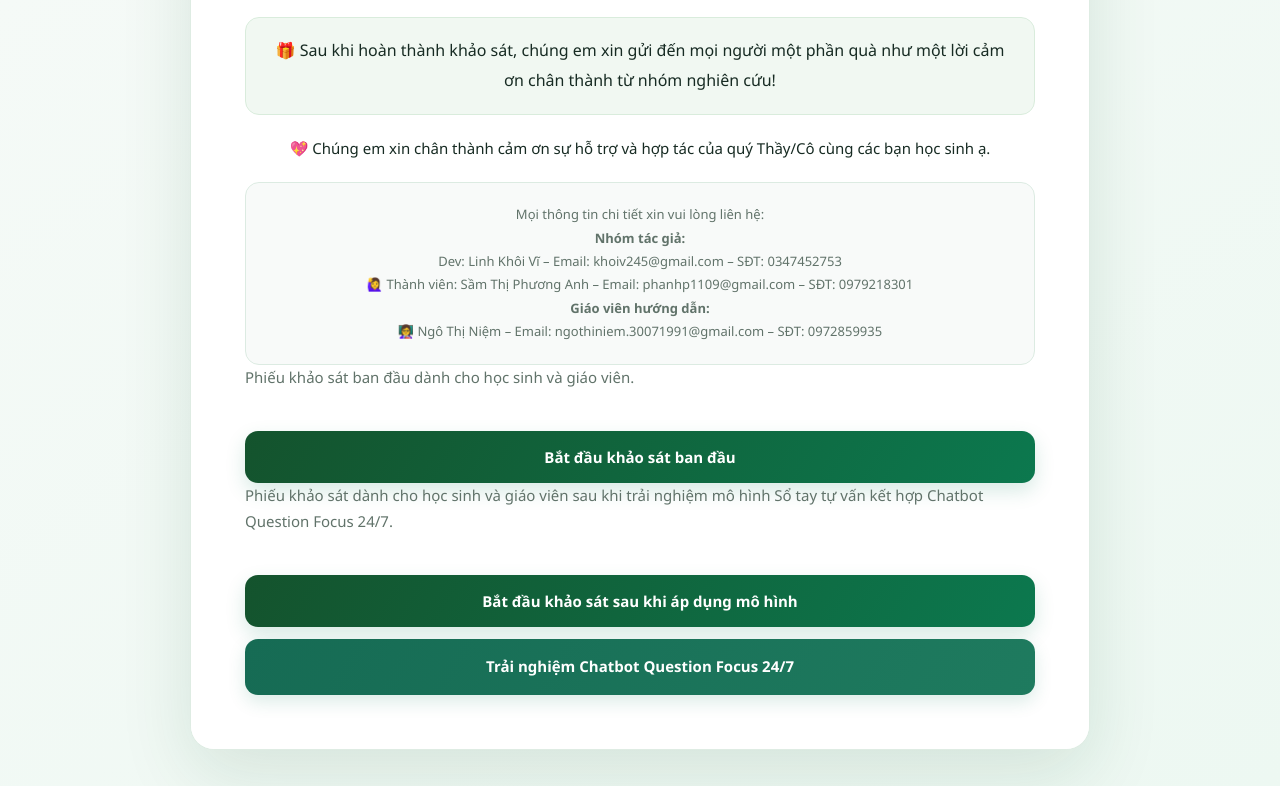
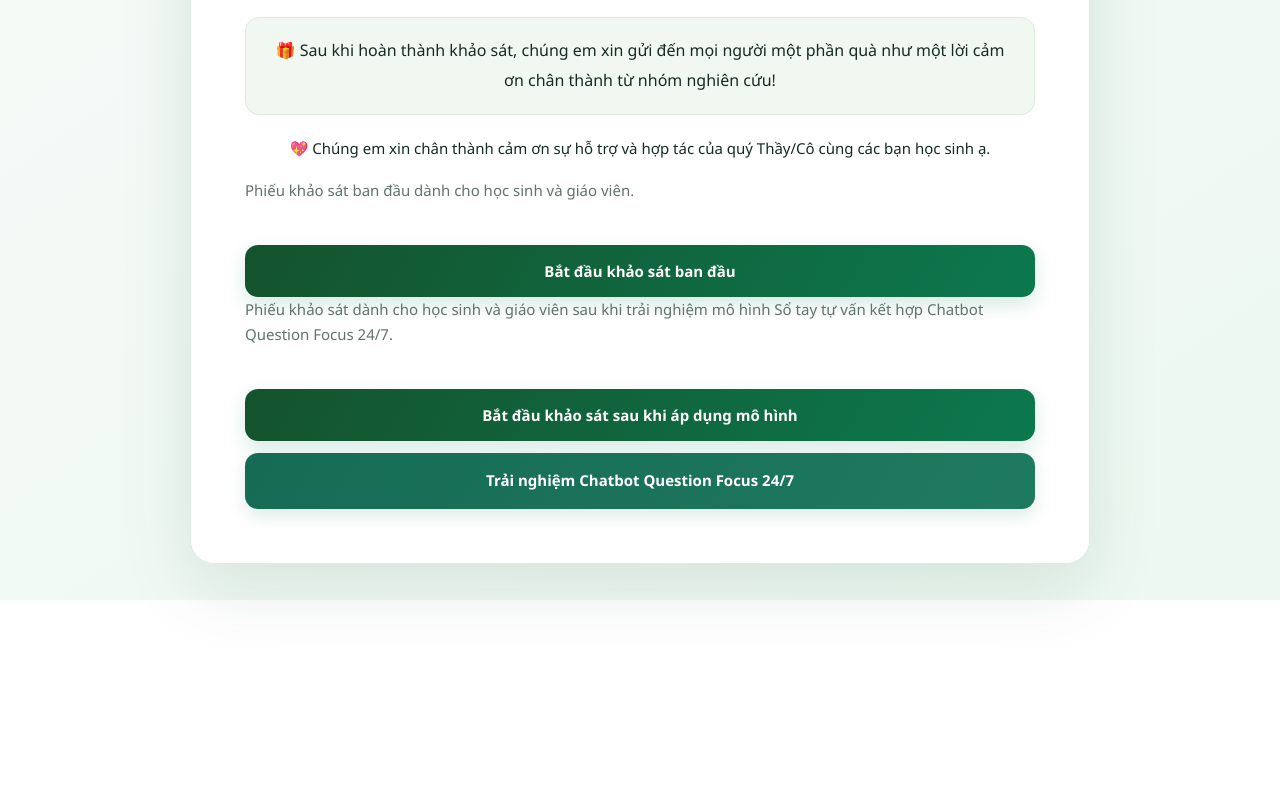
Before and after one commit to khoivi247/khaosathocsinh_giaovien, a plain HTML site: page index.html in a window 1280 px wide. Shown: the part 2070-2856 px from the top of the page. After the commit the page ends 2670 px from the top, so only its background shows below. Drawn offline with Linux system fonts and the light colour scheme.

Commit message:
Update index.html

```diff
--- a/index.html
+++ b/index.html
@@ -69,15 +69,6 @@
       </p>
 
       <p class="thanks">💖 Chúng em xin chân thành cảm ơn sự hỗ trợ và hợp tác của quý Thầy/Cô cùng các bạn học sinh ạ.</p>
-
-      <div class="contact">
-        Mọi thông tin chi tiết xin vui lòng liên hệ:<br>
-        <strong>Nhóm tác giả:</strong><br>
-        Dev: Linh Khôi Vĩ – Email: khoiv245@gmail.com – SĐT: 0347452753<br>
-        🙋‍♀️ Thành viên: Sầm Thị Phương Anh – Email: phanhp1109@gmail.com – SĐT: 0979218301<br>
-        <strong>Giáo viên hướng dẫn:</strong><br>
-        👩‍🏫 Ngô Thị Niệm – Email: ngothiniem.30071991@gmail.com – SĐT: 0972859935
-      </div>
 
       <p class="survey-intro">Phiếu khảo sát ban đầu dành cho học sinh và giáo viên.</p>
       <button class="btn-submit" type="button" onclick="showRoleSelection('initial')">
```
